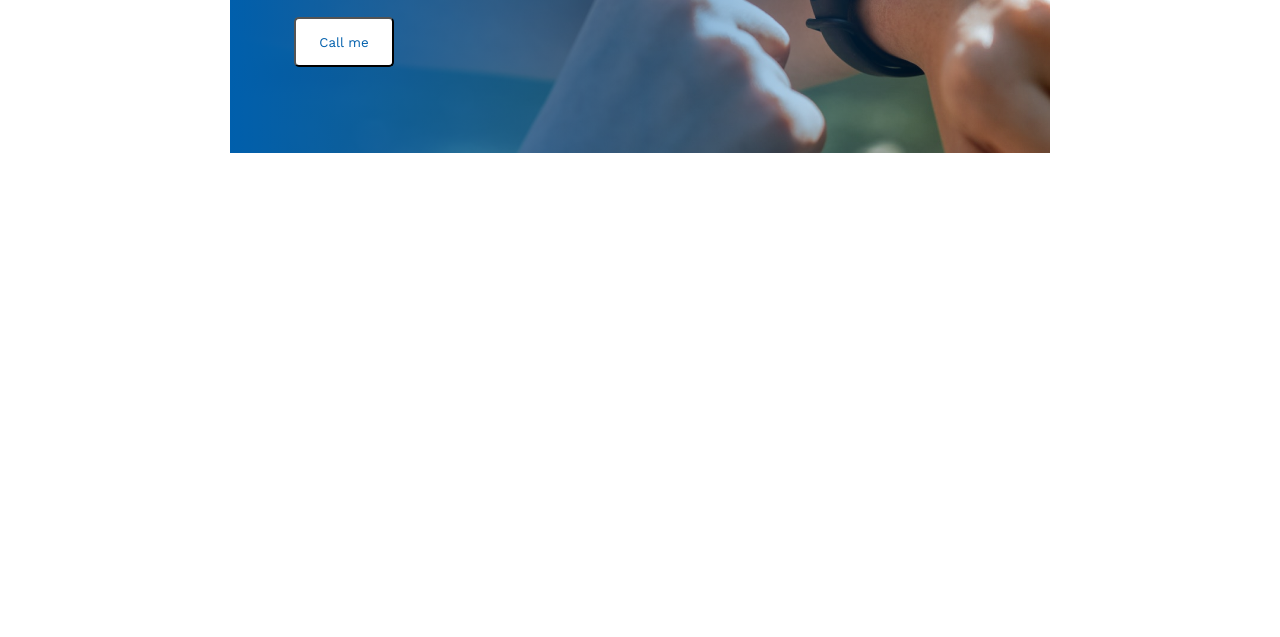
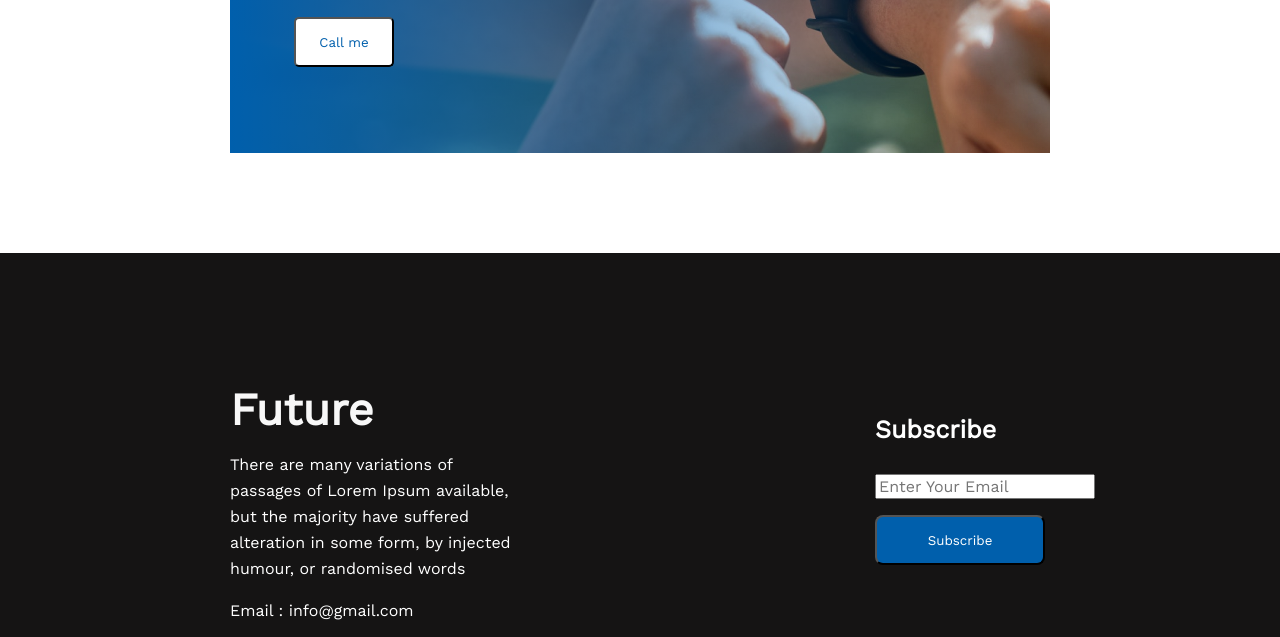
Before and after one commit to Be-professional/Possible, a plain HTML site: page index.html in a window 1280 px wide. Shown: the part 2298-2935 px from the top of the page. Before the commit the page ends 2551 px from the top, so only its background shows below. Drawn offline with nearby package versions, Linux system fonts and the light colour scheme.

Commit message:
footer added

```diff
--- a/index.html
+++ b/index.html
@@ -75,7 +75,23 @@
         </section>
     </main>
     <footer>
-
+        <div>
+            <h2 class="footeri-title">Future</h2>
+            <p class="footer-dercription">There are many variations of passages of Lorem Ipsum available, but the majority have suffered alteration in some form, by injected humour, or randomised words</p>
+            <h5 class="footer-email">Email : info@gmail.com</h5>
+            <h5 class="footer-phone">Phone : 01500 00 00 00</h5>
+            <div>
+                <a href="https://www.facebook.com/shahinalam.tct2" target="_blank"><img src="/images/icons/fb.png" alt=""></a>
+                <a href="https://twitter.com/i/flow/signup" target="_blank"><img src="/images/icons/twitter.png" alt=""></a>
+                <a href="https://www.youtube.com/watch?v=YEYiAK9qmRo" target="_blank"><img src="/images/icons/youtube.png" alt=""></a>
+            </div>
+        </div>
+        <div class="social-media">
+            <h3 class="footeri-title2">Subscribe</h3>
+            <input class="submit-email" type="email" name="" id="" placeholder="Enter Your Email">
+            <br>
+            <button class="btn-2">Subscribe</button>
+        </div>
     </footer>
 </body>
 </html>
--- a/style/possible.css
+++ b/style/possible.css
@@ -100,7 +100,6 @@ main section {
 
 /* mindset section  */
 .mindset{
-    background-image: url('../images/watch.png');
     background: linear-gradient(90deg, #005FAC 0%, rgba(0, 95, 172, 0.00) 100%),url('../images/watch.png');
     height: 300px;
 
@@ -129,3 +128,58 @@ main section {
 .btn:hover{
     background-color: rgb(149, 246, 246);
 }
+
+
+
+/* Footer section  */
+footer{
+    background: #151414;
+    margin: 0;
+    display: flex;
+        gap: 350px;
+
+        padding: 130px 230px;
+
+}
+.footeri-title{
+    color: #F8F8F8;
+    font-size: 45px;
+    font-weight: 700;
+}
+
+.footeri-title2{
+    color: #FFF;
+    font-size: 25px;
+    font-weight: 600;
+}
+
+.footer-dercription,.footer-email, .footer-phone{
+    color: #FFF;
+    font-size: 16px;
+    font-weight: 400;
+    line-height: 26px;
+    margin-top: 1rem;
+}
+
+.submit-email{
+    margin-top: 30px;
+    color: #F3F3F3;
+    font-size: 16px;
+    font-weight: 400;
+
+}
+.btn-2{
+
+    margin-top: 16px;
+    width: 170.106px;
+    height: 50px;
+    border-radius: 8px;
+    background: #005FAC;
+    color: #FFF;
+}
+
+.social-media{
+    margin-top:32px;
+    width: 175px;
+    height: 46px;
+}
```
